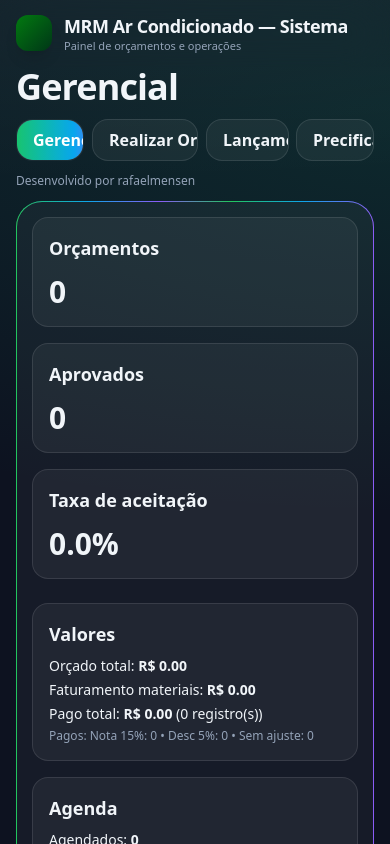
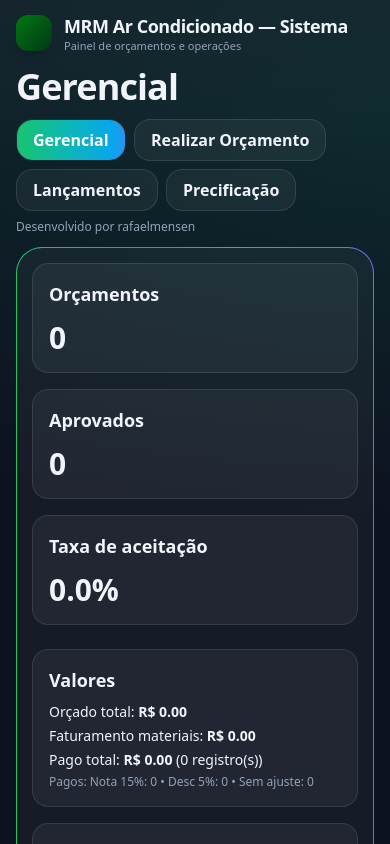
Before and after one commit to rafaelmensen/mrm_ar_condicionado, a React (Vite) app: page / in a window 390 px wide. Shown: the top 844 px of the page. Built offline with nearby package versions, Linux system fonts and the light colour scheme.

Commit message:
fix: borda animadaasdasdasd compatível com mobile (SVG sem calc; width/height 100%)

```diff
--- a/src/App.tsx
+++ b/src/App.tsx
@@ -403,17 +403,17 @@ export default function App() {
 
 {/* novo */}
 
-<div className="flex items-center gap-2 overflow-x-auto ml-auto pb-1">
+{/* NAV – quebra em múltiplas linhas quando faltar espaço (sem scroll) */}
+<div className="w-full md:w-auto ml-auto flex flex-wrap items-center gap-2 gap-y-2">
   {NAV.map(({ id, label }) => {
     const active = route === id;
     return (
       <button
         key={id}
         onClick={() => setRoute(id)}
-        className={`nav-chip px-4 py-2 rounded-2xl border
-                    ${active ? 'border-transparent' : 'border-white/10'}
-                    ${active ? 'text-white' : 'text-slate-100'}
-                    ${active ? 'shadow-[inset_0_0_0_1px_rgba(255,255,255,0.18)]' : ''}
+        className={`nav-chip shrink-0 px-4 py-2 rounded-2xl border
+                    ${active ? 'border-transparent text-white shadow-[inset_0_0_0_1px_rgba(255,255,255,0.18)]'
+                             : 'border-white/10 text-slate-100'}
                     bg-white/5 hover:bg-white/10`}
         style={{ contain: 'layout paint' }}
       >
@@ -424,11 +424,23 @@ export default function App() {
             transition={{ type: 'spring', stiffness: 500, damping: 36, mass: 0.6 }}
           />
         )}
-        <span className="nav-label font-semibold whitespace-nowrap">{label}</span>
+        <span className="nav-label font-semibold whitespace-nowrap">
+          {label}
+        </span>
       </button>
     );
   })}
 </div>
+
+
+<style>{`
+  /* esconde a barra, mantém o scroll; não muda o visual dos chips */
+  .nav-scroll::-webkit-scrollbar{ display:none }
+  .nav-scroll{ scrollbar-width: none; -ms-overflow-style: none }
+`}</style>
+
+
+
         </div>
         <p className="mt-2 text-xs text-slate-400">Desenvolvido por rafaelmensen</p>
       </div>
@@ -912,8 +924,8 @@ function Gerencial({ itens, prices }:{ itens:any[]; prices:Prices }){
 
 
 const RFQ_TYPES = [
-  { id: "infra", label: "Infra Estrutura de Ar Condicionado" },
-  { id: "instalacao", label: "Instalação de Ar Condicionado" },
+  { id: "infra", label: "Infra Estrutura Ar Condicionado" },
+  { id: "instalacao", label: "Instalação Ar Condicionado" },
   { id: "gas", label: "Tubulação de Gás" },
   { id: "outros", label: "Outros" },
 ] as const;
```
